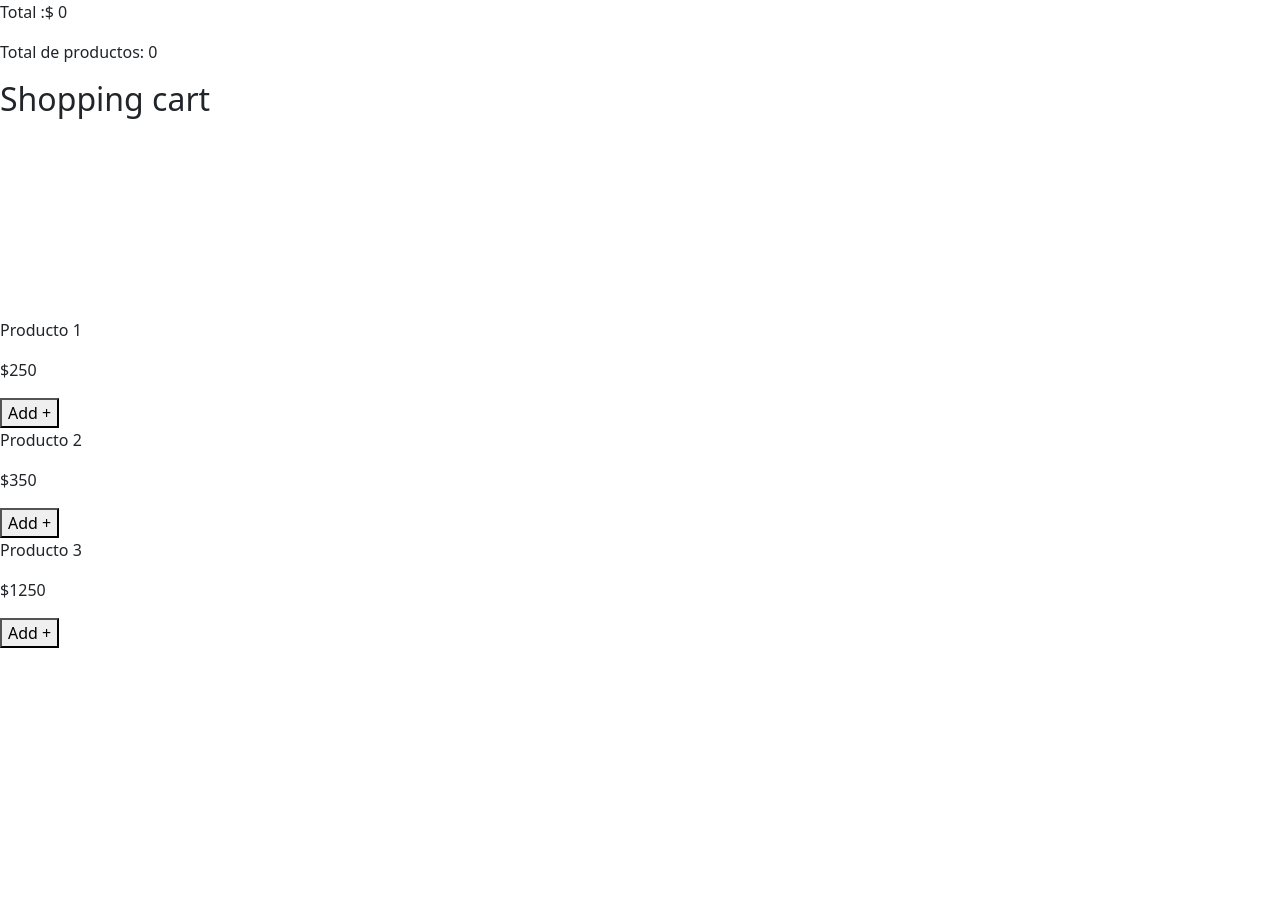
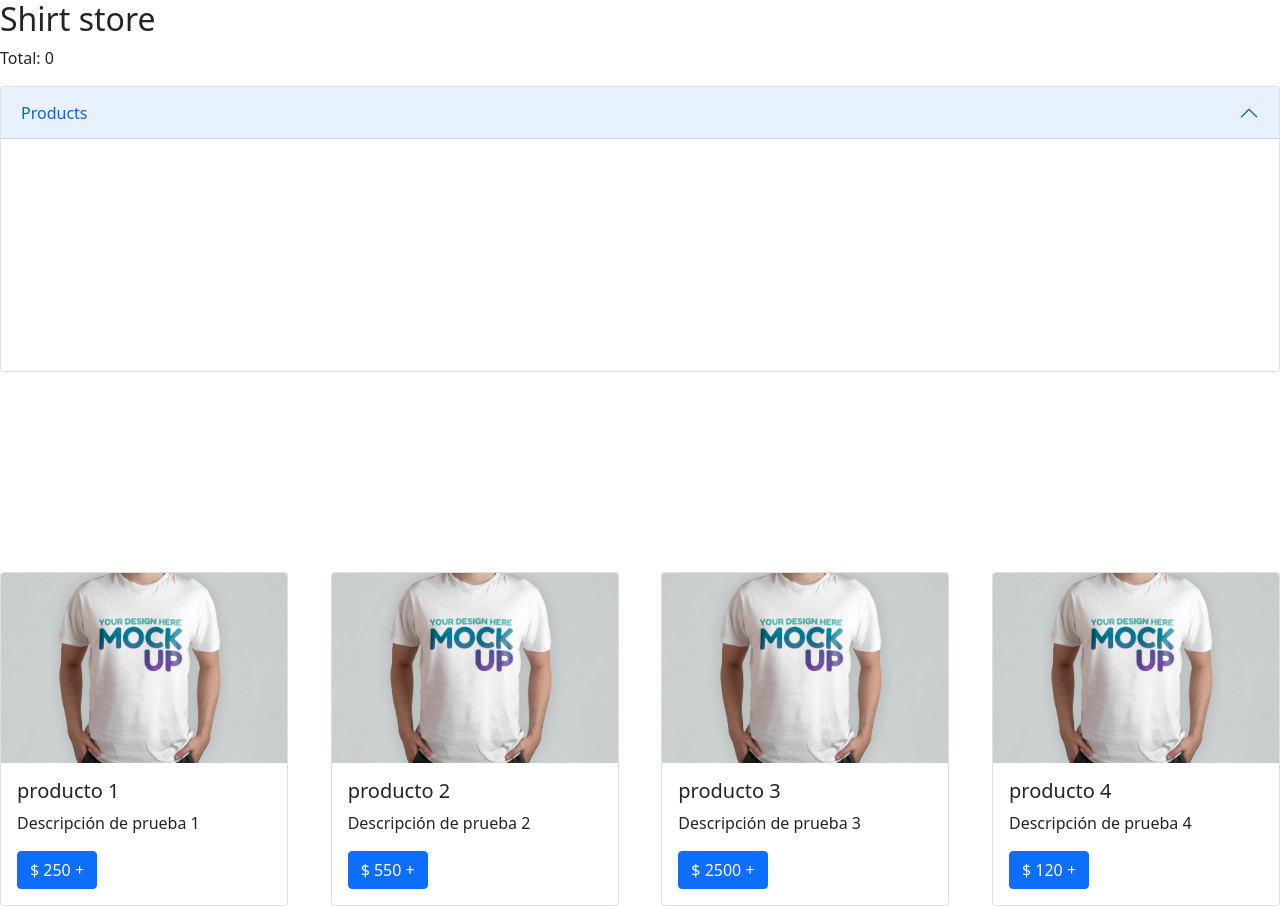
Before and after one commit to OzkrMebasser/Curso-react, a React (Create React App) app in the folder curso-react/: page / in a window 1280 px wide. Before the commit the page ends 800 px from the top, so only its background shows below. Built offline with nearby package versions, Linux system fonts and the light colour scheme.

Commit message:
Repaso 4: useReducer y useContext

```diff
--- a/curso-react/src/App.js
+++ b/curso-react/src/App.js
@@ -1,26 +1,60 @@
-import React, { useReducer } from "react";
+import React, { useReducer, useState } from "react";
 import { BrowserRouter as Router, Switch, Route } from "react-router-dom";
 import "bootstrap/dist/css/bootstrap.min.css";
+import { Card, Button, Accordion } from "react-bootstrap";
 
-//Vistas
-import Home from "./views/Home";
-import Team from "./views/Team";
+//Images
 
-//Context
-import { PokemonListProvider } from "./context/PokemonListContext";
-import { TeamProvider } from "./context/TeamContext";
+import ProductImg from "./assets/product.jpg";
+
+const initialStateProducts = {
+  products: [
+    {
+      id: 1,
+      name: "producto 1",
+      price: 250,
+      description: "Descripción de prueba 1"
+    },
+    {
+      id: 2,
+      name: "producto 2",
+      price: 550,
+      description: "Descripción de prueba 2"
+    },
+    {
+      id: 3,
+      name: "producto 3",
+      price: 2500,
+      description: "Descripción de prueba 3"
+    },
+    {
+      id: 4,
+      name: "producto 4",
+      price: 120,
+      description: "Descripción de prueba 4"
+    }
+  ]
+};
 
 const initialState = {
   total: 0,
-  items: []
+  cart: []
 };
 
 const reducer = (state, action) => {
   switch (action.type) {
-    case "add":
+    case "ADD":
       return {
-        total: state.total + parseInt(action.payload.price),
-        items: [...state.items, action.payload]
+        total: state.total + action.payload.payloadPrice,
+        cart: [...state.cart, action.payload]
+      };
+
+    case "REMOVE":
+      return {
+        total: state.total - action.payload.price,
+        cart: state.cart.filter(
+          productId => productId.payloadId !== action.payload.id
+        )
       };
 
     default:
@@ -30,79 +64,88 @@ const reducer = (state, action) => {
 
 const App = () => {
   const [state, dispatch] = useReducer(reducer, initialState);
-  const handleIncrement = () => {
-    dispatch({ type: "incrementCount", payload: 12 });
+  const [productsState, setProductsState] = useState(
+    initialStateProducts.products
+  );
+
+  const handleAddProduct = productInfo => {
+    dispatch({ type: "ADD", payload: productInfo });
   };
+
+  const handleRemoveProduct = productInfo => {
+    console.log(productInfo);
+    dispatch({ type: "REMOVE", payload: productInfo });
+  };
+
   return (
-    // <TeamProvider>
-    //   <PokemonListProvider>
-    //     <Router>
-    //       <Switch>
-    //         <Route path="/" exact>
-    //           <Home />
-    //         </Route>
-    //         <Route path="/team">
-    //           <Team />
-    //         </Route>
-    //       </Switch>
-    //     </Router>
-    //   </PokemonListProvider>
-    // </TeamProvider>
     <>
-      <p>Total :$ {state.total} </p>
-      <p>Total de productos: {state.items.length} </p>
+      <h2>Shirt store</h2>
+      <p>Total: {state.total}</p>
 
-      <h2>Shopping cart</h2>
-      {state.items.map(item => (
-        <div>
-          <p>{item.name}</p>
-          <p>${item.price}</p>
-        </div>
-      ))}
-
-      <div style={{ marginTop: 200 }}>
-        <p>Producto 1</p>
-        <p>$250</p>
-        <button
+      <Accordion defaultActiveKey="0">
+        <Accordion.Item eventKey="0">
+          <Accordion.Header>Products</Accordion.Header>
+          <Accordion.Body>
+            <div
+              style={{
+                display: "flex",
+                justifyContent: "space-between",
+                marginTop: 200
+              }}
+            >
+              {state.cart.map((productCart, index) => (
+                <Card style={{ width: "18rem" }}>
+                  <Card.Img variant="top" src={ProductImg} />
+                  <Card.Body>
+                    <Card.Title>{productCart.payloadName}</Card.Title>
+                    <Button
+                      variant="danger"
                       onClick={() =>
-            dispatch({
-              type: "add",
-              payload: { name: "Producto 1", price: "250" }
+                        handleRemoveProduct({
+                          id: productCart.payloadId,
+                          price: productCart.payloadPrice
                         })
                       }
                     >
-          Add +
-        </button>
+                      Remove
+                    </Button>
+                  </Card.Body>
+                </Card>
+              ))}
             </div>
+          </Accordion.Body>
+        </Accordion.Item>
+      </Accordion>
 
-      <div>
-        <p>Producto 2</p>
-        <p>$350</p>
-        <button
+      <div
+        style={{
+          display: "flex",
+          justifyContent: "space-between",
+          marginTop: 200
+        }}
+      >
+        {productsState.map(product => (
+          <Card style={{ width: "18rem" }}>
+            <Card.Img variant="top" src={ProductImg} />
+            <Card.Body>
+              <Card.Title>{product.name}</Card.Title>
+              <Card.Text>{product.description}</Card.Text>
+              <Button
+                variant="primary"
                 onClick={() =>
-            dispatch({
-              type: "add",
-              payload: { name: "Producto 2", price: "350" }
+                  handleAddProduct({
+                    payloadName: product.name,
+                    payloadPrice: product.price,
+                    payloadDesc: product.description,
+                    payloadId: product.id
                   })
                 }
               >
-          Add +
-        </button>
-      </div>
-
-      <div>
-        <p>Producto 3</p>
-        <p>$1250</p>
-        <button
-          onClick={() =>
-            dispatch({
-              type: "add",
-              payload: { name: "Producto 3", price: "1250" }
-            })
-          }
-        >
-          Add +
-        </button>
+                $ {product.price} +
+              </Button>
+            </Card.Body>
+          </Card>
+        ))}
       </div>
     </>
   );
```
Also changed, not shown: curso-react/src/assets/product.jpg (added). Lines whose indentation alone changed are shown as unchanged.
